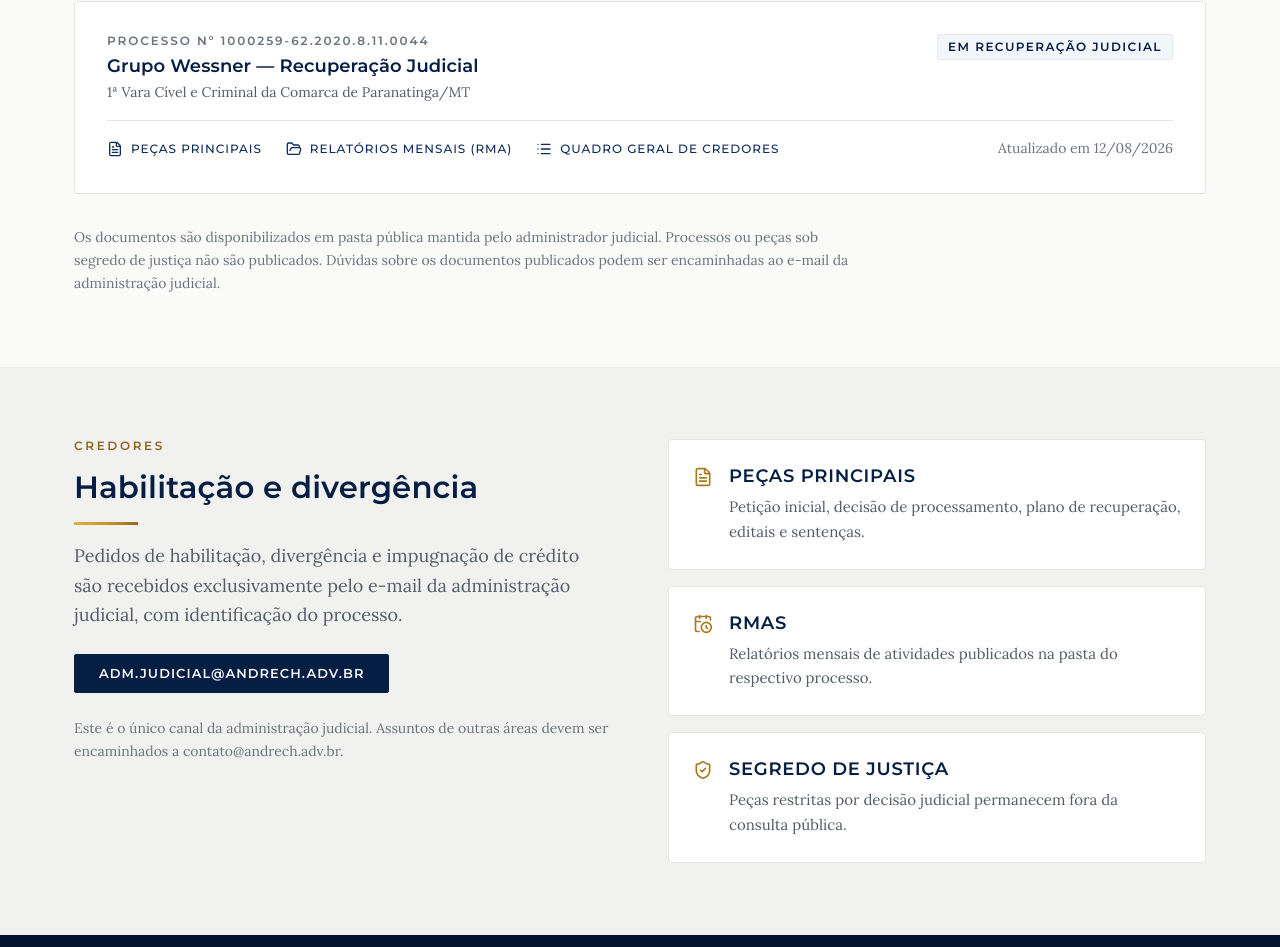
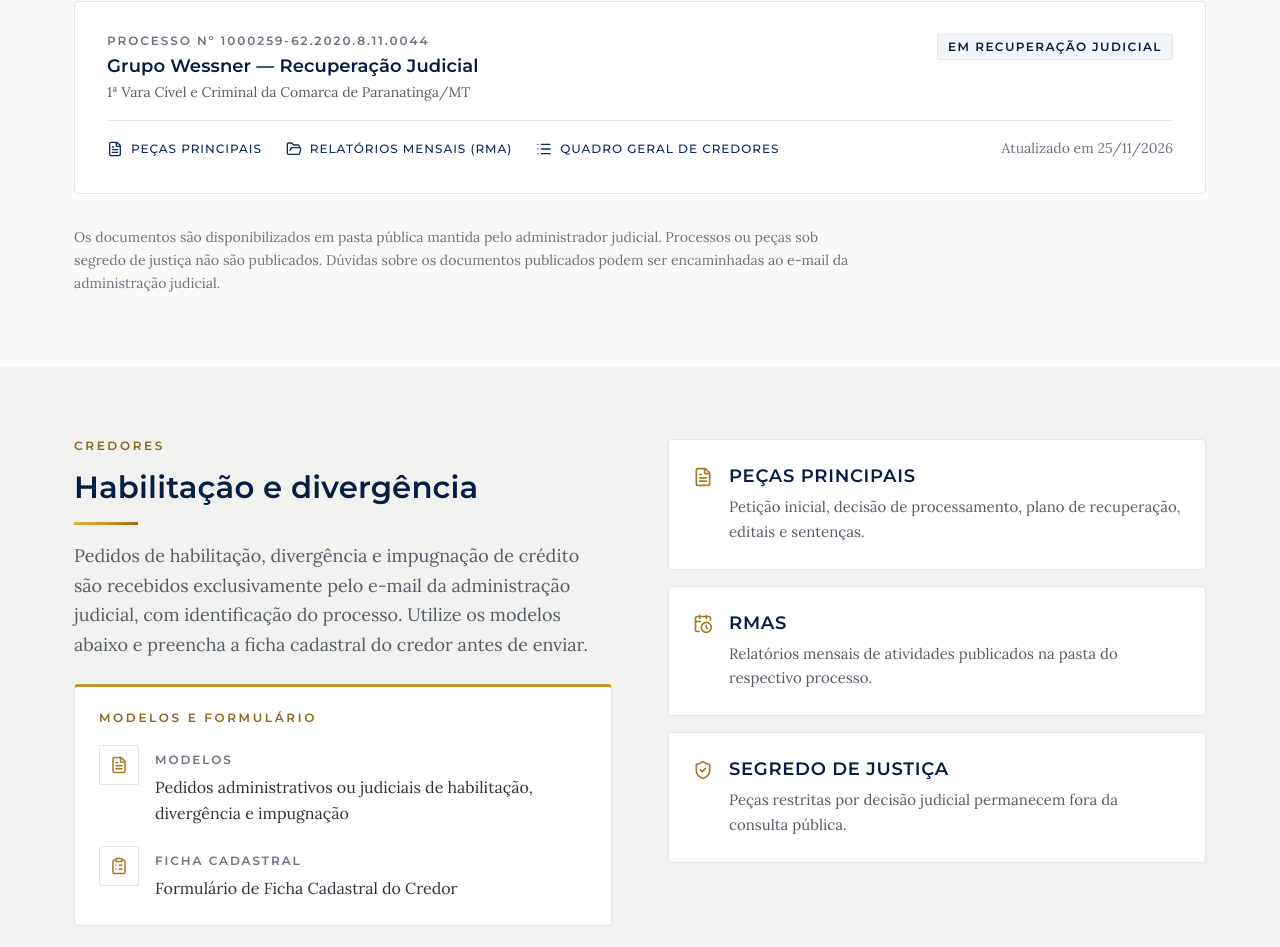
Before and after one commit to andrechadv/andrech-site, a plain HTML site: page administracao-judicial.html in a window 1280 px wide. Shown: the part 884-1831 px from the top of the page. Drawn offline with nearby package versions, Linux system fonts and the light colour scheme.

Commit message:
Add files via upload

```diff
--- a/administracao-judicial.html
+++ b/administracao-judicial.html
@@ -29,14 +29,19 @@
 <div class="head"><span class="eyebrow">Processos</span><h2>Consulta pública</h2><span class="ornament"></span><p>Acesse, por processo, as peças principais e os relatórios mensais de atividades.</p></div>
 <div style="display:flex;flex-direction:column;gap:16px">
 <article class="case"><div class="top"><div><div class="num">Processo nº 1000259-62.2020.8.11.0044</div><h3>Grupo Wessner — Recuperação Judicial</h3><div class="court">1ª Vara Cível e Criminal da Comarca de Paranatinga/MT</div></div><span class="badge">Em recuperação judicial</span></div>
-<div class="links"><a href="https://drive.google.com/drive/folders/1Y4sz0h5fKTCkgXh_4s9qthokfWeR8eUJ" target="_blank" rel="noopener"><i data-lucide="file-text" style="width:16px;height:16px"></i>Peças principais</a><a href="https://drive.google.com/drive/folders/1k5ZYyJeaFyUQ_HdDuAmPE6_L5HYVoDbB" target="_blank" rel="noopener"><i data-lucide="folder-open" style="width:16px;height:16px"></i>Relatórios mensais (RMA)</a><a href="https://drive.google.com/drive/folders/1256wuUm7dA1X-zItOMm5ckGNOwMjb-m3" target="_blank" rel="noopener"><i data-lucide="list" style="width:16px;height:16px"></i>Quadro geral de credores</a><span class="updated">Atualizado em 12/08/2026</span></div></article>
+<div class="links"><a href="https://drive.google.com/drive/folders/1Y4sz0h5fKTCkgXh_4s9qthokfWeR8eUJ" target="_blank" rel="noopener"><i data-lucide="file-text" style="width:16px;height:16px"></i>Peças principais</a><a href="https://drive.google.com/drive/folders/1k5ZYyJeaFyUQ_HdDuAmPE6_L5HYVoDbB" target="_blank" rel="noopener"><i data-lucide="folder-open" style="width:16px;height:16px"></i>Relatórios mensais (RMA)</a><a href="https://drive.google.com/drive/folders/1256wuUm7dA1X-zItOMm5ckGNOwMjb-m3" target="_blank" rel="noopener"><i data-lucide="list" style="width:16px;height:16px"></i>Quadro geral de credores</a><span class="updated">Atualizado em 25/11/2026</span></div></article>
 </div>
 <p class="note">Os documentos são disponibilizados em pasta pública mantida pelo administrador judicial. Processos ou peças sob segredo de justiça não são publicados. Dúvidas sobre os documentos publicados podem ser encaminhadas ao e-mail da administração judicial.</p>
 </div></section>
 
 <section class="sunken tight"><div class="wrap grid2" style="align-items:start">
 <div style="display:flex;flex-direction:column;gap:24px">
-<div class="head"><span class="eyebrow">Credores</span><h2>Habilitação e divergência</h2><span class="ornament"></span><p>Pedidos de habilitação, divergência e impugnação de crédito são recebidos exclusivamente pelo e-mail da administração judicial, com identificação do processo.</p></div>
+<div class="head"><span class="eyebrow">Credores</span><h2>Habilitação e divergência</h2><span class="ornament"></span><p>Pedidos de habilitação, divergência e impugnação de crédito são recebidos exclusivamente pelo e-mail da administração judicial, com identificação do processo. Utilize os modelos abaixo e preencha a ficha cadastral do credor antes de enviar.</p></div>
+<div class="card rule-top" style="padding:24px;display:flex;flex-direction:column;gap:20px">
+<span class="eyebrow">Modelos e formulário</span>
+<a class="ci" href="https://docs.google.com/document/d/1FDPSammFIXYQUjR51IElCHktx_Fw16tg/edit?usp=sharing&amp;rtpof=true&amp;sd=true" target="_blank" rel="noopener"><span class="ico"><i data-lucide="file-text" style="width:18px;height:18px"></i></span><span><span class="lbl">Modelos</span><span class="val">Pedidos administrativos ou judiciais de habilitação, divergência e impugnação</span></span></a>
+<a class="ci" href="https://docs.google.com/forms/d/e/1FAIpQLSdKTuVioSibmjNCHbIIOBznsViWYUiDMzw4u5SNc35wfDVvfw/viewform" target="_blank" rel="noopener"><span class="ico"><i data-lucide="clipboard-list" style="width:18px;height:18px"></i></span><span><span class="lbl">Ficha cadastral</span><span class="val">Formulário de Ficha Cadastral do Credor</span></span></a>
+</div>
 <a class="btn" href="mailto:adm.judicial@andrech.adv.br" style="align-self:flex-start">adm.judicial@andrech.adv.br</a>
 <p class="note">Este é o único canal da administração judicial. Assuntos de outras áreas devem ser encaminhados a contato@andrech.adv.br.</p>
 </div>
```
